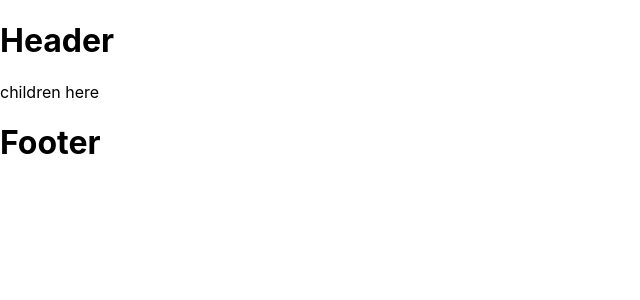
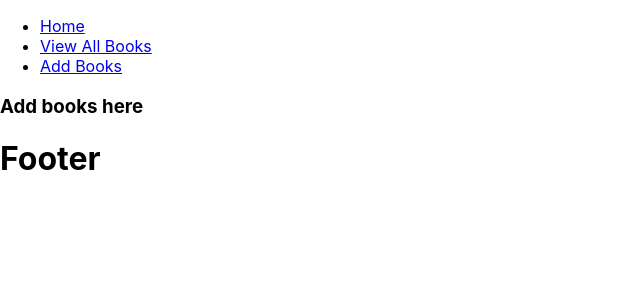
Before and after one commit to rdargali/BookBarn, a React (Create React App) app in the folder book-barn/: page /add in a window 1280 px wide. Shown: the top 300 px of the page, without its empty margins (0-640 px from the left). Built offline with nearby package versions, Linux system fonts and the light colour scheme.

Commit message:
set up header menu with Link

```diff
--- a/book-barn/src/App.js
+++ b/book-barn/src/App.js
@@ -1,11 +1,12 @@
 import React from 'react';
 import './App.css';
-import BaseLayout from './components/BaseLayout';
 
 function App() {
   return (
     <div className="App">
-      <BaseLayout />
+
+      <h3>Welcome to Book Barn </h3>
+
     </div>
   );
 }
--- /dev/null
+++ b/book-barn/src/components/AddBooks.js
@@ -0,0 +1,13 @@
+import React, { Component } from 'react'
+
+export class AddBooks extends Component {
+    render() {
+        return (
+            <div>
+                <h3>Add books here</h3>
+            </div>
+        )
+    }
+}
+
+export default AddBooks
--- a/book-barn/src/components/BaseLayout.js
+++ b/book-barn/src/components/BaseLayout.js
@@ -7,7 +7,7 @@ export class BaseLayout extends Component {
         return (
             <div>
                 <Header />
-                children here
+                {this.props.children}
                 <Footer />
             </div>
         )
--- a/book-barn/src/components/Header.js
+++ b/book-barn/src/components/Header.js
@@ -1,10 +1,15 @@
 import React, { Component } from 'react'
+import { Link, NavLink, } from "react-router-dom"
 
 export class Header extends Component {
     render() {
         return (
             <div>
-                <h1>Header</h1>
+                <ul>
+                    <li><Link to ="/">Home</Link></li>
+                    <li><Link to ="/view">View All Books</Link></li>
+                    <li><Link to ="/add">Add Books</Link></li>
+                </ul>
             </div>
         )
     }
--- /dev/null
+++ b/book-barn/src/components/ViewBooks.js
@@ -0,0 +1,13 @@
+import React, { Component } from 'react'
+
+export class ViewBooks extends Component {
+    render() {
+        return (
+            <div>
+                <h3>View all books</h3>
+            </div>
+        )
+    }
+}
+
+export default ViewBooks
--- a/book-barn/src/index.js
+++ b/book-barn/src/index.js
@@ -5,11 +5,16 @@ import App from './App';
 import * as serviceWorker from './serviceWorker';
 import BaseLayout from './components/BaseLayout';
 import { BrowserRouter, Route, Switch} from "react-router-dom"
+import ViewBooks from "./components/ViewBooks"
+import AddBooks from "./components/AddBooks"
 
 ReactDOM.render(
 <BrowserRouter>
     <BaseLayout>
     <Switch>
+        <Route exact path = "/"  component = {App} />
+        <Route path = "/view" component={ViewBooks} />
+        <Route path = "/add" component={AddBooks} />
 
 
     </Switch>
```
